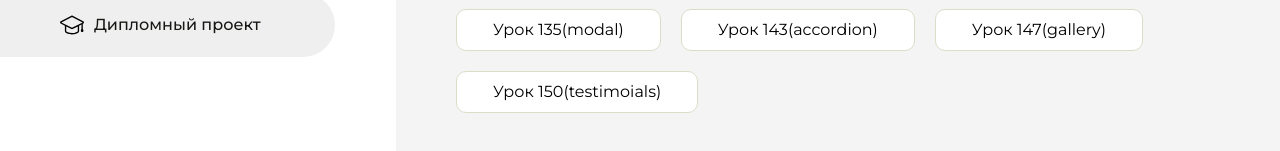
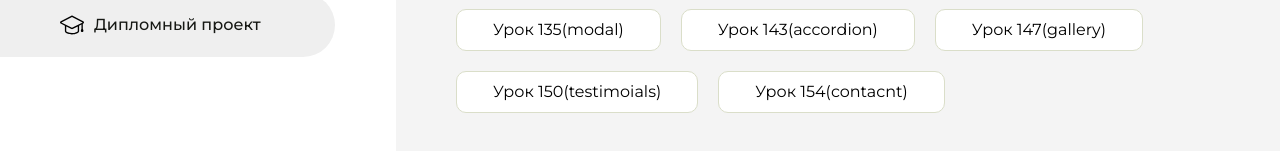
Before and after one commit to Nikita-front56/Homework-1, a plain HTML site: page index.html in a window 1280 px wide. Shown: the part 415-566 px from the top of the page. Drawn offline with Linux system fonts and the light colour scheme.

Commit message:
Update index.html

```diff
--- a/index.html
+++ b/index.html
@@ -143,6 +143,9 @@
                     <li class="content__list-item">
                         <a href="wake-bake-testimoials/index.html">Урок 150(testimoials)</a>
                     </li>
+                    <li class="content__list-item">
+                        <a href="wake-bake-contacnt/index.html">Урок 154(contacnt)</a>
+                    </li>
 
                 </ul>
             </div>
```
